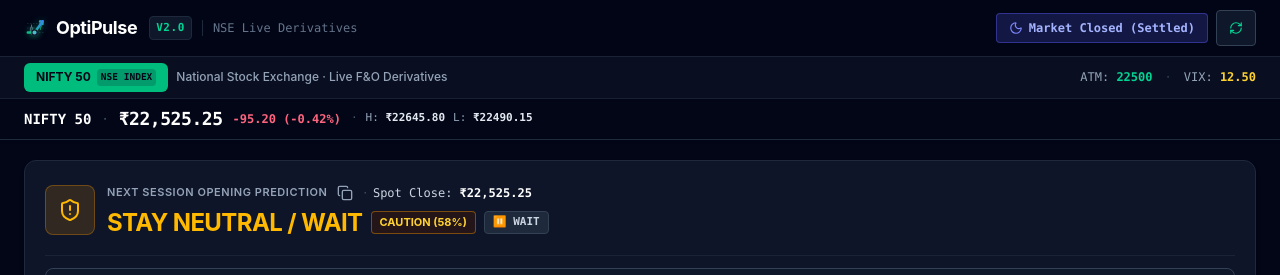
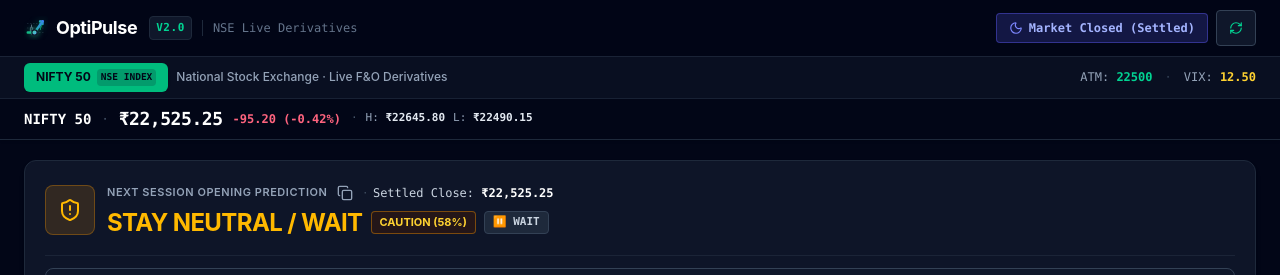
Before and after one commit to kalyank770/Optipulsor, a React (Vite) app: page / in a window 1280 px wide. Shown: the top 275 px of the page. Built offline with nearby package versions, Linux system fonts and the light colour scheme; no server answers.

Commit message:
feat(ui): update spot price label based on market status
Dynamically toggle the spot price label between "Live Spot" and "Settled Close" depending on market hours and holiday status to improve data transparency.

```diff
--- a/src/components/SignalCard.tsx
+++ b/src/components/SignalCard.tsx
@@ -203,7 +203,7 @@
 
               <span className="text-slate-600">·</span>
               <span className="font-mono text-slate-300">
-                Spot Close: <strong className="text-white">{ticker.currency}{ticker.spotPrice.toLocaleString(undefined, { minimumFractionDigits: 2, maximumFractionDigits: 2 })}</strong>
+                {marketStatus?.isOpen && !marketStatus?.isHoliday ? 'Live Spot:' : 'Settled Close:'} <strong className="text-white">{ticker.currency}{ticker.spotPrice.toLocaleString(undefined, { minimumFractionDigits: 2, maximumFractionDigits: 2 })}</strong>
               </span>
             </div>
 
```
